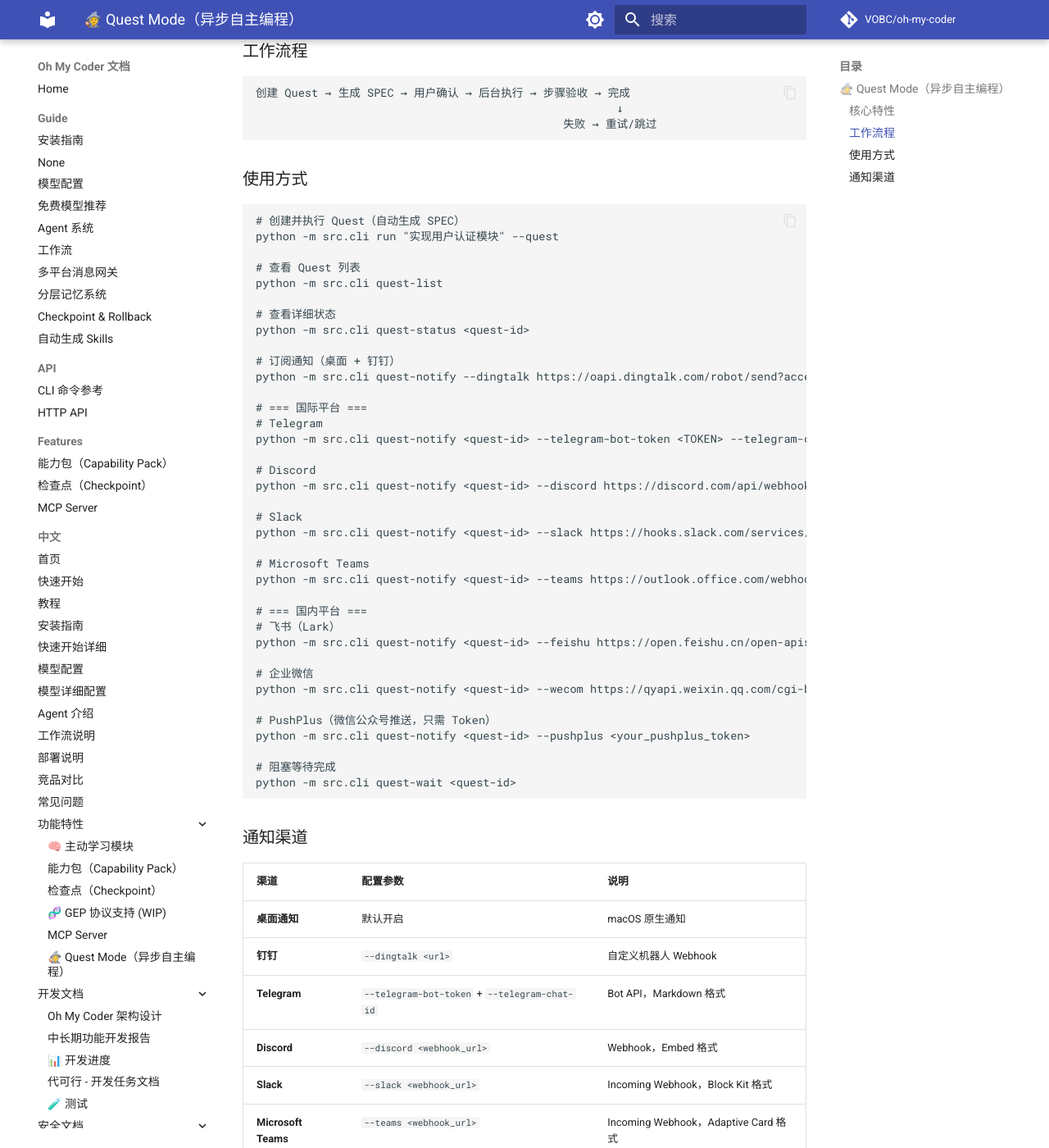
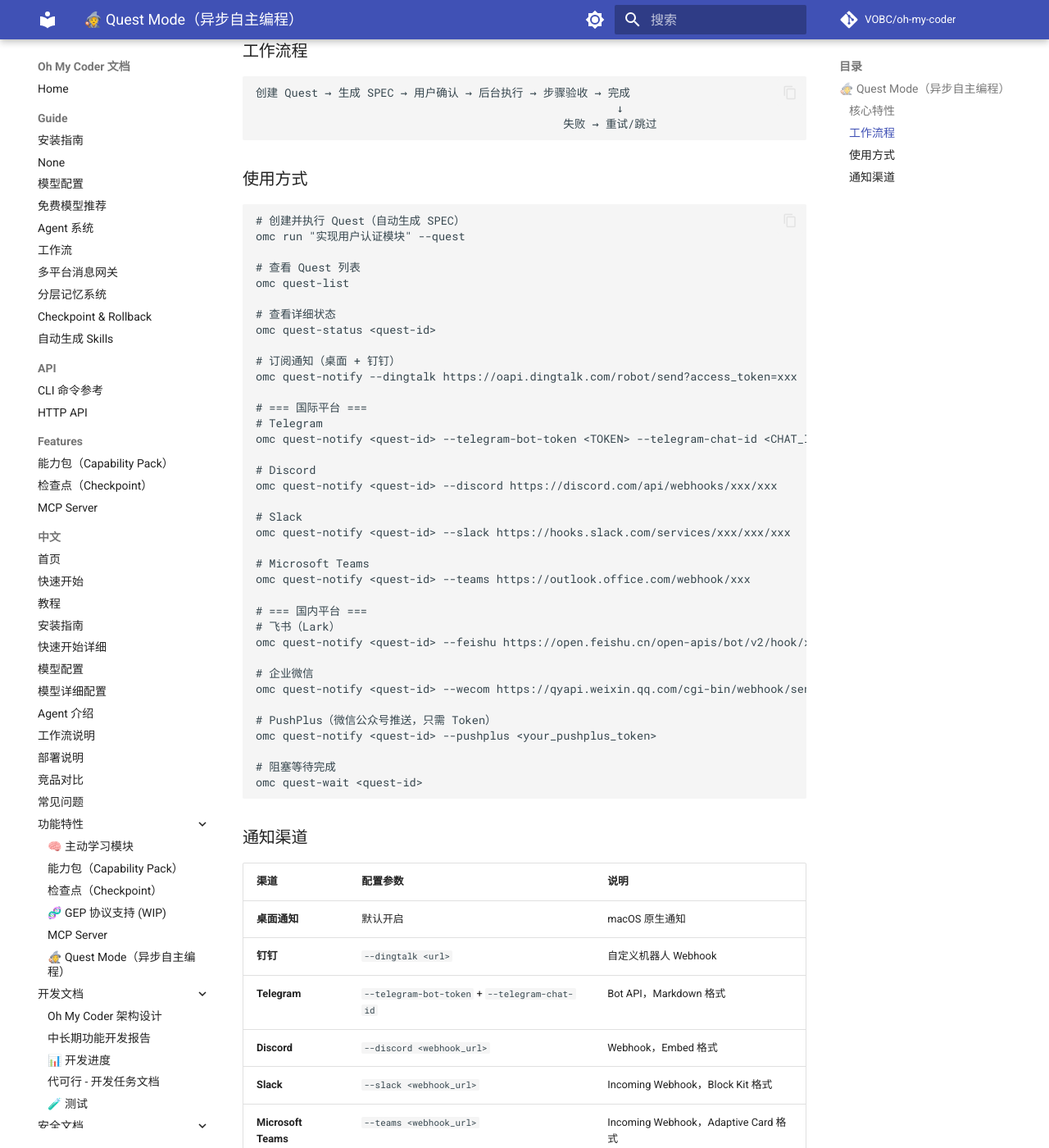
Before and after one commit to VOBC/oh-my-coder, an MkDocs documentation site: the page built from docs/features/quest-mode.md, in a window 1280 px wide and 1400 px high, scrolled down 740 px. Shown: the whole window at 82% size. Built offline with MkDocs 1.6.1 and Material for MkDocs 9.7.7, drawn with Linux system fonts in a browser that asks for light colours; comment, search, counter and statistics services are not loaded.

Commit message:
docs: unify command reference to 'omc' across user-facing docs
Replace 'python -m src.cli' with 'omc' in README and all user-facing
documentation. Keep 'python -m src.cli' only in CONTRIBUTING.md for
developer debugging contexts.

````diff
--- a/docs/features/quest-mode.md
+++ b/docs/features/quest-mode.md
@@ -29,42 +29,42 @@
 
 ```bash
 # 创建并执行 Quest（自动生成 SPEC）
-python -m src.cli run "实现用户认证模块" --quest
+omc run "实现用户认证模块" --quest
 
 # 查看 Quest 列表
-python -m src.cli quest-list
+omc quest-list
 
 # 查看详细状态
-python -m src.cli quest-status <quest-id>
+omc quest-status <quest-id>
 
 # 订阅通知（桌面 + 钉钉）
-python -m src.cli quest-notify --dingtalk https://oapi.dingtalk.com/robot/send?access_token=xxx
+omc quest-notify --dingtalk https://oapi.dingtalk.com/robot/send?access_token=xxx
 
 # === 国际平台 ===
 # Telegram
-python -m src.cli quest-notify <quest-id> --telegram-bot-token <TOKEN> --telegram-chat-id <CHAT_ID>
+omc quest-notify <quest-id> --telegram-bot-token <TOKEN> --telegram-chat-id <CHAT_ID>
 
 # Discord
-python -m src.cli quest-notify <quest-id> --discord https://discord.com/api/webhooks/xxx/xxx
+omc quest-notify <quest-id> --discord https://discord.com/api/webhooks/xxx/xxx
 
 # Slack
-python -m src.cli quest-notify <quest-id> --slack https://hooks.slack.com/services/xxx/xxx/xxx
+omc quest-notify <quest-id> --slack https://hooks.slack.com/services/xxx/xxx/xxx
 
 # Microsoft Teams
-python -m src.cli quest-notify <quest-id> --teams https://outlook.office.com/webhook/xxx
+omc quest-notify <quest-id> --teams https://outlook.office.com/webhook/xxx
 
 # === 国内平台 ===
 # 飞书（Lark）
-python -m src.cli quest-notify <quest-id> --feishu https://open.feishu.cn/open-apis/bot/v2/hook/xxx
+omc quest-notify <quest-id> --feishu https://open.feishu.cn/open-apis/bot/v2/hook/xxx
 
 # 企业微信
-python -m src.cli quest-notify <quest-id> --wecom https://qyapi.weixin.qq.com/cgi-bin/webhook/send?key=xxx
+omc quest-notify <quest-id> --wecom https://qyapi.weixin.qq.com/cgi-bin/webhook/send?key=xxx
 
 # PushPlus（微信公众号推送，只需 Token）
-python -m src.cli quest-notify <quest-id> --pushplus <your_pushplus_token>
+omc quest-notify <quest-id> --pushplus <your_pushplus_token>
 
 # 阻塞等待完成
-python -m src.cli quest-wait <quest-id>
+omc quest-wait <quest-id>
 ```
 
 ### 通知渠道
````
Also changed, not shown: README.md (+30 -30 lines), docs/guide/quickstart-detailed.md (+2 -2 lines), docs/zh/features/quest-mode.md (+12 -12 lines), docs/zh/guide/quickstart-detailed.md (+2 -2 lines).
